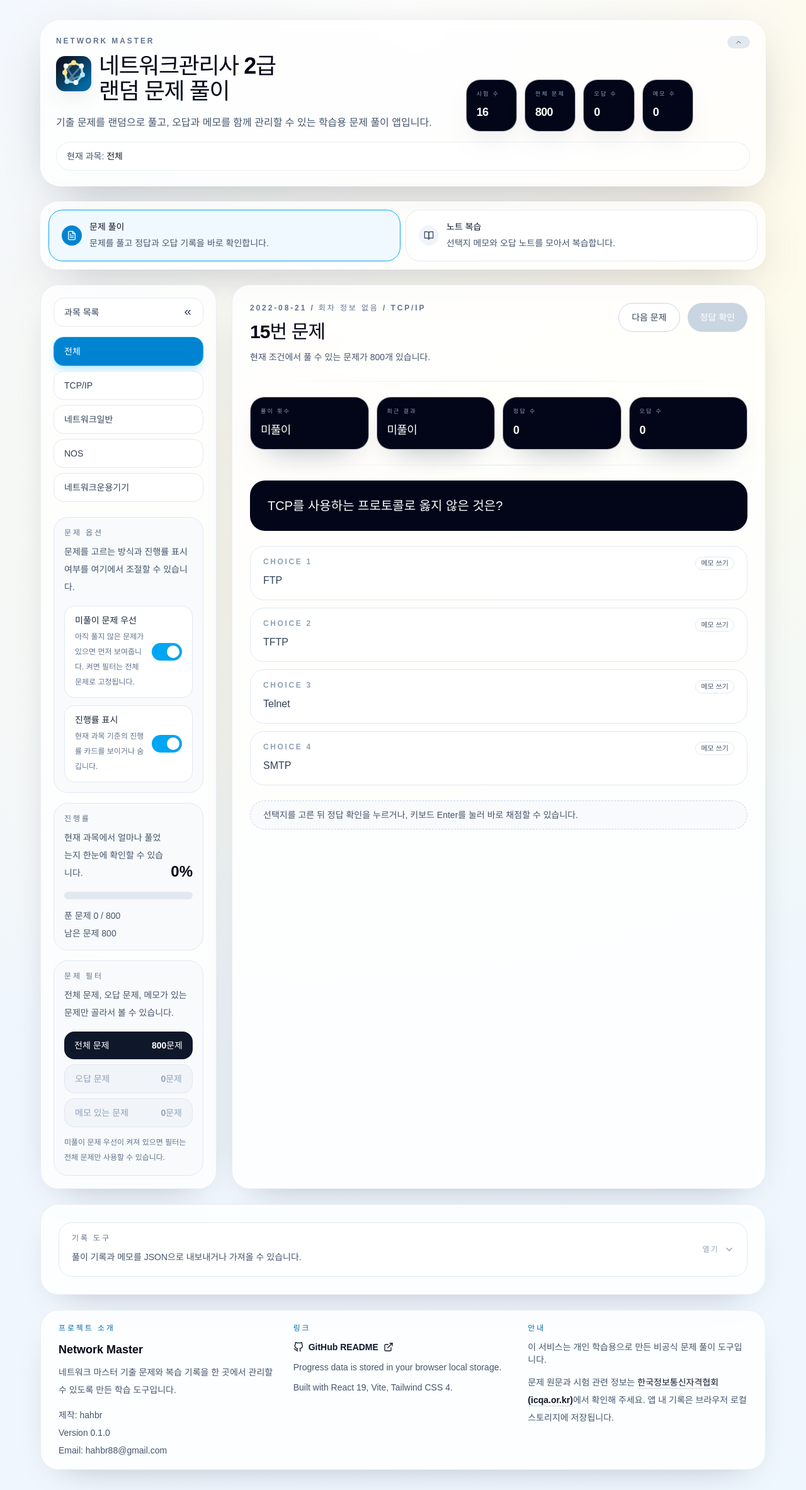
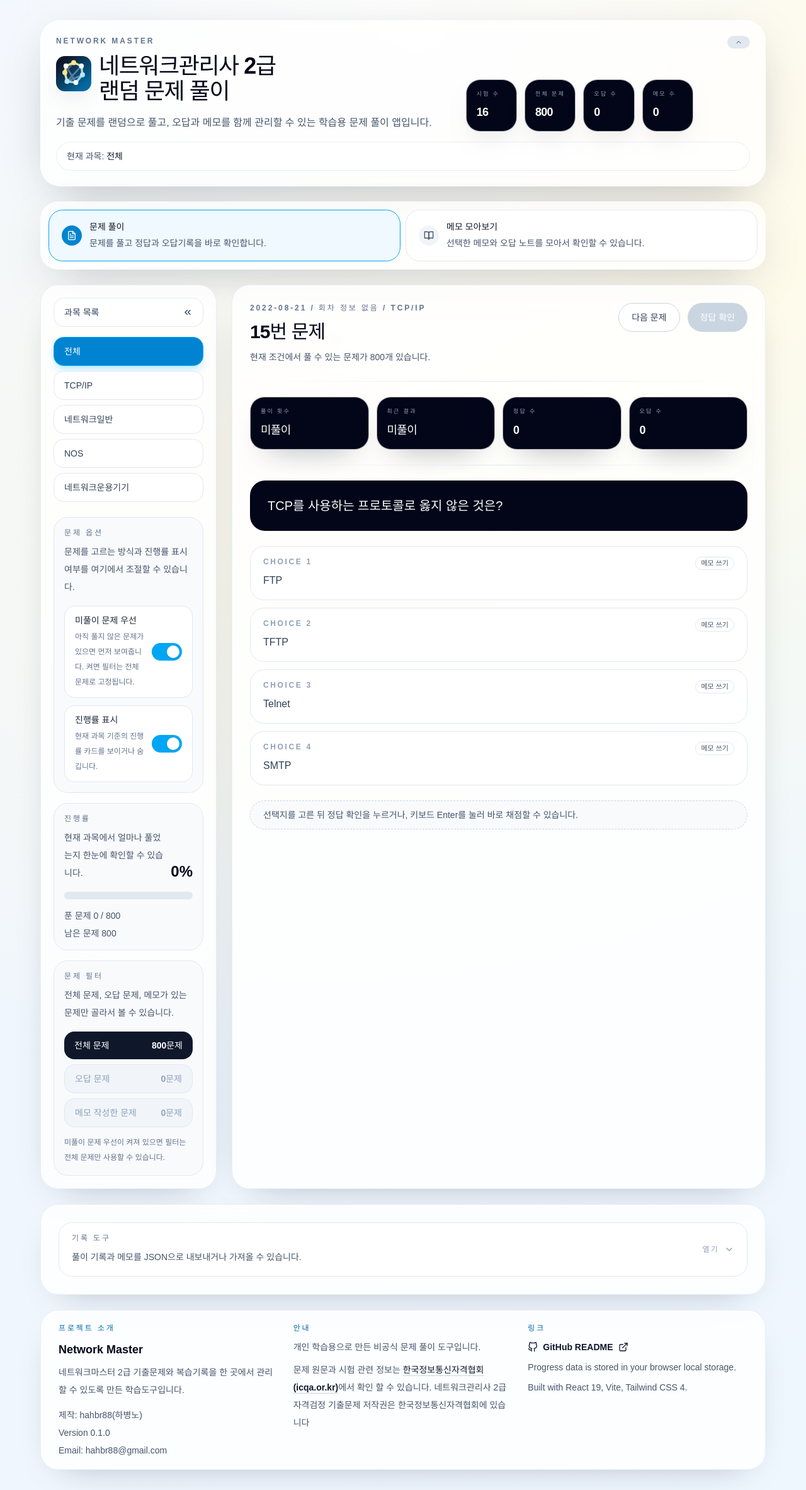
Before and after one commit to hahbr88/network_master, a React (Vite) app: page / in a window 1280 px wide. Shown: the whole page at 63% size. Built offline with nearby package versions, Linux system fonts and the light colour scheme.

Commit message:
feat: 진행상황 import 확인 모달 추가하고 메인 UI 문구 정리

```diff
--- a/src/App.tsx
+++ b/src/App.tsx
@@ -21,14 +21,8 @@ import { useKeyboardShortcuts } from './app/hooks/useKeyboardShortcuts'
 import { useProgressData } from './app/hooks/useProgressData'
 import { useQuizSession } from './app/hooks/useQuizSession'
 import type { AppView, NoteStudyItem, QuizFilter } from './app/types'
-import {
-  LABEL_ALL,
-  loadUiState,
-  saveUiState,
-} from './app/utils'
-import {
-  getQuestionKey,
-} from './storage'
+import { LABEL_ALL, loadUiState, saveUiState } from './app/utils'
+import { getQuestionKey } from './storage'
 import type { ChoiceNumber } from './types'
 
 export default function App() {
@@ -61,6 +55,7 @@ export default function App() {
   )
   const [progressOpen, setProgressOpen] = useState(initialUiState.progressOpen)
   const [nextConfirmOpen, setNextConfirmOpen] = useState(false)
+  const [importConfirmOpen, setImportConfirmOpen] = useState(false)
   const [resetConfirmOpen, setResetConfirmOpen] = useState(false)
   const deferredNoteQuery = useDeferredValue(noteQuery)
   const filterLockByUnsolved = prioritizeUnsolved
@@ -199,6 +194,11 @@ export default function App() {
     handleReset()
   }
 
+  const confirmImport = () => {
+    setImportConfirmOpen(false)
+    handleImport()
+  }
+
   useKeyboardShortcuts({
     nextConfirmOpen,
     resetConfirmOpen,
@@ -227,17 +227,19 @@ export default function App() {
           <div className="grid gap-2 md:grid-cols-2">
             <ViewToggleButton
               active={view === 'quiz'}
-              description={'\uBB38\uC81C\uB97C \uD480\uACE0 \uC815\uB2F5\uACFC \uC624\uB2F5 \uAE30\uB85D\uC744 \uBC14\uB85C \uD655\uC778\uD569\uB2C8\uB2E4.'}
+              description={'문제를 풀고 정답과 오답기록을 바로 확인합니다.'}
               icon={<FiFileText />}
               onClick={() => setView('quiz')}
-              title={'\uBB38\uC81C \uD480\uC774'}
+              title={'문제 풀이'}
             />
             <ViewToggleButton
               active={view === 'notes'}
-              description={'\uC120\uD0DD\uC9C0 \uBA54\uBAA8\uC640 \uC624\uB2F5 \uB178\uD2B8\uB97C \uBAA8\uC544\uC11C \uBCF5\uC2B5\uD569\uB2C8\uB2E4.'}
+              description={
+                '선택한 메모와 오답 노트를 모아서 확인할 수 있습니다.'
+              }
               icon={<FiBookOpen />}
               onClick={() => setView('notes')}
-              title={'\uB178\uD2B8 \uBCF5\uC2B5'}
+              title={'메모 모아보기'}
             />
           </div>
         </section>
@@ -257,7 +259,6 @@ export default function App() {
             selectedSubject={subject}
             subjects={subjects}
           >
-
             {view === 'quiz' ? (
               <>
                 <div className="mt-6 grid gap-4">
@@ -267,7 +268,8 @@ export default function App() {
                         문제 옵션
                       </p>
                       <p className="mt-2 text-sm leading-7 text-slate-600">
-                          문제를 고르는 방식과 진행률 표시 여부를 여기에서 조절할 수 있습니다.
+                        문제를 고르는 방식과 진행률 표시 여부를 여기에서 조절할
+                        수 있습니다.
                       </p>
                     </div>
 
@@ -292,7 +294,8 @@ export default function App() {
                             미풀이 문제 우선
                           </p>
                           <p className="mt-1 text-xs leading-6 text-slate-500">
-                              아직 풀지 않은 문제가 있으면 먼저 보여줍니다. 켜면 필터는 전체 문제로 고정됩니다.
+                            아직 풀지 않은 문제가 있으면 먼저 보여줍니다. 켜면
+                            필터는 전체 문제로 고정됩니다.
                           </p>
                         </div>
                         <span
@@ -346,7 +349,8 @@ export default function App() {
                             진행률
                           </p>
                           <p className="mt-2 text-sm leading-7 text-slate-600">
-                              현재 과목에서 얼마나 풀었는지 한눈에 확인할 수 있습니다.
+                            현재 과목에서 얼마나 풀었는지 한눈에 확인할 수
+                            있습니다.
                           </p>
                         </div>
                         <p className="text-2xl font-bold text-slate-950">
@@ -363,9 +367,12 @@ export default function App() {
 
                       <div className="mt-4 grid gap-2 text-sm text-slate-600">
                         <p>
-                            푼 문제 {solvedQuestionCount} / {subjectQuestions.length}
+                          푼 문제 {solvedQuestionCount} /{' '}
+                          {subjectQuestions.length}
                         </p>
-                          <p>남은 문제 {questionCounts.all - solvedQuestionCount}</p>
+                        <p>
+                          남은 문제 {questionCounts.all - solvedQuestionCount}
+                        </p>
                       </div>
                     </div>
                   ) : null}
@@ -376,7 +383,8 @@ export default function App() {
                         문제 필터
                       </p>
                       <p className="mt-2 text-sm leading-7 text-slate-600">
-                          전체 문제, 오답 문제, 메모가 있는 문제만 골라서 볼 수 있습니다.
+                        전체 문제, 오답 문제, 메모가 있는 문제만 골라서 볼 수
+                        있습니다.
                       </p>
                     </div>
 
@@ -384,7 +392,7 @@ export default function App() {
                       <QuizFilterButton
                         active={quizFilter === 'all'}
                         count={questionCounts.all}
-                          label={'\uC804\uCCB4 \uBB38\uC81C'}
+                        label={'전체 문제'}
                         onClick={() => setQuizFilter('all')}
                         tone="slate"
                       />
@@ -392,7 +400,7 @@ export default function App() {
                         active={quizFilter === 'wrong'}
                         count={questionCounts.wrong}
                         disabled={filterLockByUnsolved}
-                          label={'\uC624\uB2F5 \uBB38\uC81C'}
+                        label={'오답 문제'}
                         onClick={() => setQuizFilter('wrong')}
                         tone="rose"
                       />
@@ -400,19 +408,19 @@ export default function App() {
                         active={quizFilter === 'noted'}
                         count={questionCounts.noted}
                         disabled={filterLockByUnsolved}
-                          label={'\uBA54\uBAA8 \uC788\uB294 \uBB38\uC81C'}
+                        label={'메모 작성한 문제'}
                         onClick={() => setQuizFilter('noted')}
                         tone="amber"
                       />
                     </div>
                     {filterLockByUnsolved ? (
                       <p className="mt-3 text-xs leading-6 text-slate-500">
-                          미풀이 문제 우선이 켜져 있으면 필터는 전체 문제만 사용할 수 있습니다.
+                        미풀이 문제 우선이 켜져 있으면 필터는 전체 문제만 사용할
+                        수 있습니다.
                       </p>
                     ) : null}
                   </div>
                 </div>
-
               </>
             ) : (
               <div className="mt-6 rounded-[1.4rem] border border-slate-200 bg-slate-50 p-4">
@@ -420,7 +428,8 @@ export default function App() {
                   노트 복습
                 </p>
                 <p className="mt-2 text-sm leading-7 text-slate-600">
-                    현재 과목에서 저장한 메모 개수를 확인하고 메모 복습 화면으로 이동할 수 있습니다.
+                  현재 과목에서 저장한 메모 개수를 확인하고 메모 복습 화면으로
+                  이동할 수 있습니다.
                 </p>
                 <div className="mt-4 rounded-2xl bg-slate-900 px-4 py-3 text-sm font-semibold text-white">
                   현재 과목 메모 {subjectFilteredNotes.length}개
@@ -430,7 +439,6 @@ export default function App() {
           </SidebarPanel>
 
           <section className="rounded-[1.75rem] border border-slate-200/70 bg-white/82 p-5 shadow-[0_20px_60px_-36px_rgba(15,23,42,0.4)] backdrop-blur md:p-7">
-
             {view === 'quiz' ? (
               <QuizPanel
                 current={current}
@@ -470,12 +478,11 @@ export default function App() {
           exportText={exportText}
           importText={importText}
           onCopyExport={handleCopyExport}
-          onImport={handleImport}
+          onImport={() => setImportConfirmOpen(true)}
           onImportTextChange={setImportText}
           onResetRequest={() => setResetConfirmOpen(true)}
           onToggle={() => setDataToolsOpen((previous) => !previous)}
         />
-
 
         <footer className="rounded-[1.75rem] border border-slate-200/70 bg-white/82 px-6 py-5 text-slate-900 shadow-[0_20px_60px_-36px_rgba(15,23,42,0.4)] backdrop-blur md:px-7">
           <div className="grid gap-6 md:grid-cols-2 xl:grid-cols-3">
@@ -487,12 +494,35 @@ export default function App() {
                 Network Master
               </p>
               <p className="mt-2 text-sm leading-7 text-slate-600">
-                {'\uB124\uD2B8\uC6CC\uD06C \uB9C8\uC2A4\uD130 \uAE30\uCD9C \uBB38\uC81C\uC640 \uBCF5\uC2B5 \uAE30\uB85D\uC744 \uD55C \uACF3\uC5D0\uC11C \uAD00\uB9AC\uD560 \uC218 \uC788\uB3C4\uB85D \uB9CC\uB4E0 \uD559\uC2B5 \uB3C4\uAD6C\uC785\uB2C8\uB2E4.'}
+                네트워크마스터 2급 기출문제와 복습기록을 한 곳에서 관리 할 수
+                있도록 만든 학습도구입니다.
               </p>
               <div className="mt-4 grid gap-2 text-sm text-slate-600">
-                <p>{'\uC81C\uC791: hahbr'}</p>
+                <p>{'제작: hahbr88(하병노)'}</p>
                 <p>Version 0.1.0</p>
                 <p>Email: hahbr88@gmail.com</p>
+              </div>
+            </div>
+
+            <div>
+              <p className="text-xs font-semibold tracking-[0.24em] text-sky-700 uppercase">
+                안내
+              </p>
+              <div className="mt-3 grid gap-3 text-sm text-slate-600">
+                <p>개인 학습용으로 만든 비공식 문제 풀이 도구입니다.</p>
+                <p className="leading-7">
+                  문제 원문과 시험 관련 정보는{' '}
+                  <a
+                    href="https://www.icqa.or.kr/"
+                    target="_blank"
+                    rel="noreferrer"
+                    className="font-semibold text-slate-900 underline decoration-slate-300 underline-offset-4 transition hover:text-sky-700"
+                  >
+                    한국정보통신자격협회(icqa.or.kr)
+                  </a>
+                  에서 확인 할 수 있습니다. 네트워크관리사 2급 자격검정 기출문제
+                  저작권은 한국정보통신자격협회에 있습니다
+                </p>
               </div>
             </div>
 
@@ -515,47 +545,41 @@ export default function App() {
                 <p>Built with React 19, Vite, Tailwind CSS 4.</p>
               </div>
             </div>
-
-            <div>
-              <p className="text-xs font-semibold tracking-[0.24em] text-sky-700 uppercase">
-                안내
-              </p>
-              <div className="mt-3 grid gap-3 text-sm text-slate-600">
-                <p>이 서비스는 개인 학습용으로 만든 비공식 문제 풀이 도구입니다.</p>
-                <p className="leading-7">
-                문제 원문과 시험 관련 정보는{' '}
-                <a
-                  href="https://www.icqa.or.kr/"
-                  target="_blank"
-                  rel="noreferrer"
-                  className="font-semibold text-slate-900 underline decoration-slate-300 underline-offset-4 transition hover:text-sky-700"
-                >
-                  한국정보통신자격협회(icqa.or.kr)
-                </a>
-                에서 확인해 주세요. 앱 내 기록은 브라우저 로컬 스토리지에 저장됩니다.
-                </p>
-              </div>
-            </div>
           </div>
         </footer>
 
         <ConfirmModal
           isOpen={nextConfirmOpen}
           eyebrow="Next Question"
-          title={'\uB2E4\uC74C \uBB38\uC81C\uB85C \uC774\uB3D9\uD558\uC2DC\uACA0\uC2B5\uB2C8\uAE4C?'}
-          description={'\uD604\uC7AC \uD480\uC774 \uC0C1\uD0DC\uB294 \uC720\uC9C0\uB429\uB2C8\uB2E4. Enter \uD0A4\uB85C\uB3C4 \uB2E4\uC74C \uBB38\uC81C\uB85C \uC774\uB3D9\uD560 \uC218 \uC788\uC2B5\uB2C8\uB2E4.'}
-          confirmLabel={'\uC774\uB3D9'}
-          cancelLabel={'\uCDE8\uC18C'}
+          title={'다음 문제로 이동하시겠습니까?'}
+          description={
+            '현재 문제의 정답과 오답 기록이 저장되고 다음 문제로 넘어갑니다. 현재 문제에서 메모한 내용이 있다면 메모 모아보기에서 확인할 수 있습니다.'
+          }
+          confirmLabel={'이동'}
+          cancelLabel={'취소'}
           onConfirm={confirmNextQuestion}
           onCancel={() => setNextConfirmOpen(false)}
         />
 
         <ConfirmModal
+          isOpen={importConfirmOpen}
+          eyebrow="Import Progress"
+          title={'진행 상황을 가져오시겠습니까?'}
+          description={
+            '가져온 진행 상황은 현재 진행 상황과 병합됩니다. 저장된 메모와 오답 노트는 가져온 데이터로 대체됩니다.'
+          }
+          confirmLabel={'가져오기'}
+          cancelLabel={'취소'}
+          onConfirm={confirmImport}
+          onCancel={() => setImportConfirmOpen(false)}
+        />
+
+        <ConfirmModal
           isOpen={resetConfirmOpen}
           eyebrow="Reset Progress"
-          title={'\uAE30\uB85D\uC774 \uCD08\uAE30\uD654\uB429\uB2C8\uB2E4. \uC9C4\uD589\uD558\uC2DC\uACA0\uC2B5\uB2C8\uAE4C?'}
-          confirmLabel={'\uC608'}
-          cancelLabel={'\uCDE8\uC18C'}
+          title={'진행 상황을 초기화하시겠습니까?'}
+          confirmLabel={'예'}
+          cancelLabel={'취소'}
           confirmTone="red"
           onConfirm={confirmReset}
           onCancel={() => setResetConfirmOpen(false)}
--- a/src/app/hooks/useProgressData.ts
+++ b/src/app/hooks/useProgressData.ts
@@ -41,7 +41,7 @@ export function useProgressData() {
       setImportStatus('기록을 가져왔습니다.')
       setImportText('')
     } catch {
-      setImportStatus('올바른 JSON 형식이 아니라서 가져오지 못했습니다.')
+      setImportStatus('올바른 JSON 형식이 아닙니다.')
     }
   }
 
```
Lines whose indentation alone changed are shown as unchanged.
